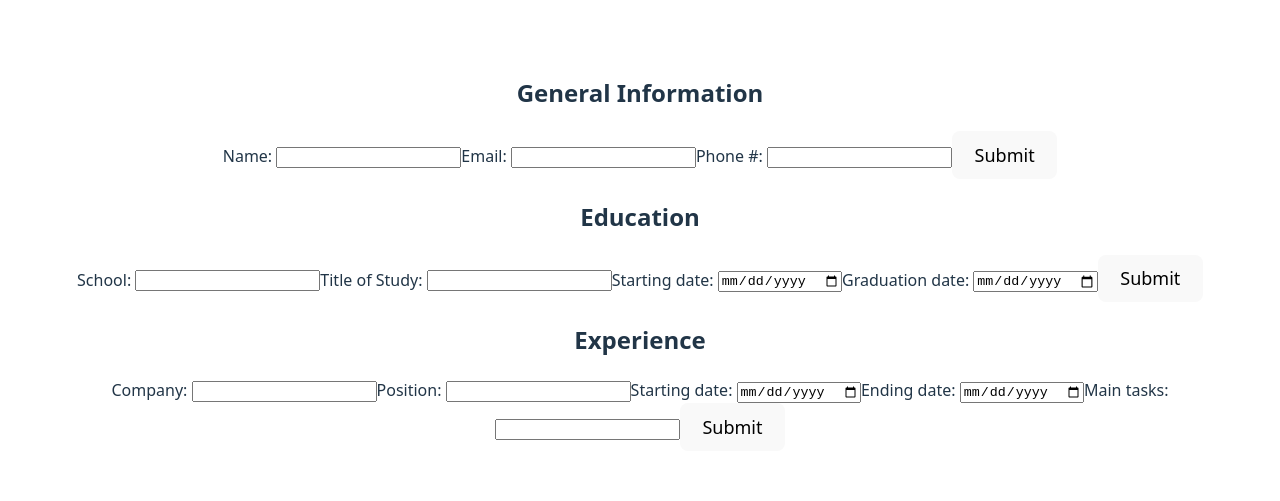
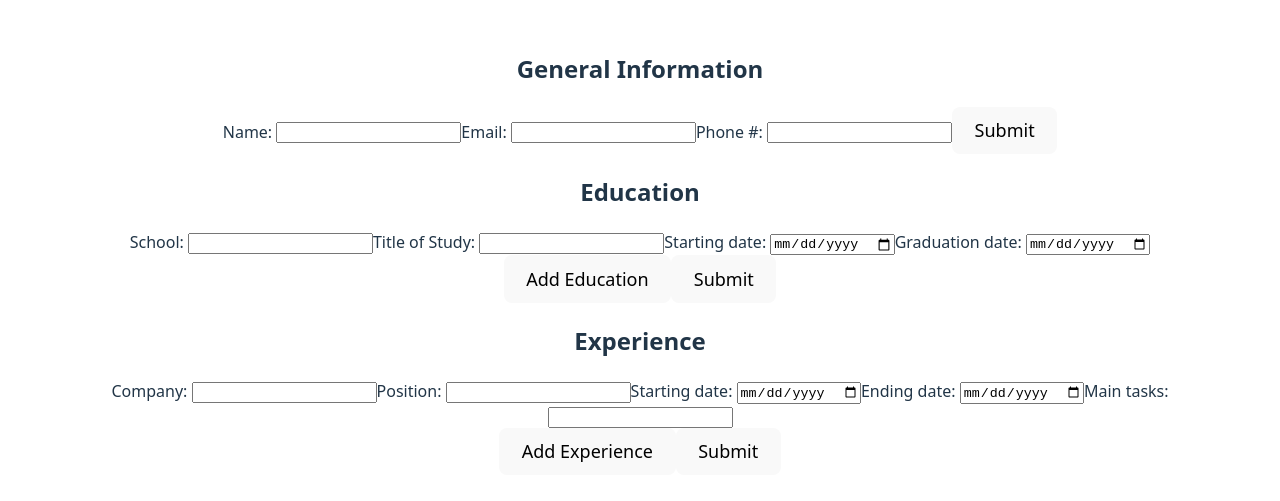
Before and after one commit to carlDguez19/odinCvapp, a React (Vite) app: page / in a window 1280 px wide. Shown: the part 147-648 px from the top of the page. Built offline with nearby package versions, Linux system fonts and the light colour scheme.

Commit message:
i updated the education and experiece components so i can add another education or experience input. BUGS: when the multiple educations get submitted, nothing actually gets displayed. when i remove an education it removes the last entry only

```diff
--- a/src/components/App.jsx
+++ b/src/components/App.jsx
@@ -4,12 +4,13 @@ import {Education} from './Education.jsx'
 import {Experience} from './Experience.jsx'
 import {Preview} from './Preview.jsx'
 import '../assets/App.css'
+import { Button } from './Button.jsx'
 
 export function App() {
   const [cvData, setData] = useState({
     general: null,
-    education: null,
-    experience: null
+    education: [],
+    experience: []
   });
 
   function updateSectionHandler(section, data){
@@ -17,8 +18,8 @@ export function App() {
   }
 
   return(
-    <div className='AppCvFilled'>
-      <div className='inputs'>
+    <div className="AppCvFilled">
+      <div className="inputs">
         <GeneralInfo onSubmit = {(data) => updateSectionHandler("general", data)}/>
         <Education onSubmit = {(data) => updateSectionHandler("education", data)}/>
         <Experience onSubmit={(data) => updateSectionHandler("experience", data)}/>
--- a/src/components/Education.jsx
+++ b/src/components/Education.jsx
@@ -2,26 +2,40 @@ import { Button } from "./Button.jsx";
 import { useState } from "react";
 
 export function Education({onSubmit}){//parameters will also include onEdit, onDelete, onAdd
-    const[edInfo, setEdInfo] = useState({
+    const[eduEntries, setEntries] = useState([{
         school: "",
         title: "",
         dateStart: "",
         dateEnd: "",
-    });
+    }]);
 
     const handleChange = (e) => {
         const {id, value} = e.target;
-        setEdInfo(prev => ({ ...prev, [id]: value }));
+        const upArr = [... eduEntries];
+        upArr[index][id] = value;
+        setEntries(upArr);
+    }
+
+    function addEntry(){
+        setEntries(prev => [... prev, {school: "", title: "", dateStart: "", dateEnd: ""}]);
+    }
+
+    function remEntry(index){
+        const upArr = [... eduEntries];
+        upArr.splice(index, 1);
+        setEntries(upArr);
     }
 
     function educationSubmit(e){
         e.preventDefault();
-        onSubmit(edInfo);
+        onSubmit(eduEntries);
     }
 
     return (
         <form className = "education-info">
             <h2>Education</h2>
+            {eduEntries.map((entry, index) => (
+                <div key={index} className="education-entry">
                     <label htmlFor="school">School: </label>
                     <input type="text" id="school" onChange={handleChange} />
                     <label htmlFor="title">Title of Study: </label>
@@ -30,6 +44,14 @@ export function Education({onSubmit}){//parameters will also include onEdit, onD
                     <input type="date" id="dateStart" onChange={handleChange}/>
                     <label htmlFor="dateEnd">Graduation date: </label>
                     <input type="date" id="dateEnd" onChange={handleChange}/>
+                    {eduEntries.length > 1 &&
+                        <Button type="button" text="Remove" onClick={() => remEntry(index)} fontSize="14px"/>
+                    }
+                </div>
+            ))}
+            {eduEntries.length < 6 &&
+                <Button type="button" text="Add Education" onClick={addEntry} fontSize="18px"/>
+            }
             <Button type="submit" text="Submit" onClick={educationSubmit} fontSize="18px"/>
         </form>
     )
--- a/src/components/Experience.jsx
+++ b/src/components/Experience.jsx
@@ -2,27 +2,35 @@ import { Button } from "./Button";
 import { useState } from "react";
 
 export function Experience({onSubmit}){//parameters will also include onEdit, onDelete, onAdd
-    const [expInfo, setExpInfo] = useState({
+    const [expEntries, setExpEntries] = useState([{
         company: "",
         position: "",
         dateStart: "",
         dateEnd: "",
         tasks: "",
-    });
+    }]);
 
     const handleChange = (e) => {
         const {id, value} = e.target;
-        setExpInfo(prev => ({ ...prev, [id]: value }));
+        const upArr = [... expEntries];
+        upArr[index][id] = value;
+        setExpEntries(upArr);
+    }
+
+    function addEntry(){
+        setExpEntries(prev => [...prev, {company: "", position: "", dateStart: "", dateEnd: "", tasks: ""}]);
     }
 
     function educationSubmit(e){
         e.preventDefault();
-        onSubmit(edInfo);
+        onSubmit(expEntries);
     }
 
     return (
         <form className="experience-info" action="POST">
             <h2>Experience</h2>
+            {expEntries.map((entry, index) => (
+                <div key={index} className="experience-block">
                     <label htmlFor="company">Company: </label>
                     <input type="text" id="company" onChange={handleChange}/>
                     <label htmlFor="position">Position: </label>
@@ -33,6 +41,9 @@ export function Experience({onSubmit}){//parameters will also include onEdit, on
                     <input type="date" id="dateEnd" onChange={handleChange}/>
                     <label htmlFor="tasks">Main tasks: </label>
                     <input type="text" id="tasks" onChange={handleChange}/>
+                </div>
+            ))}
+            <Button type="button" text="Add Experience" onClick={addEntry} fontSize="18px"/>
             <Button type="submit" text="Submit" onClick={educationSubmit} fontSize="18px"/>
         </form>
     )
--- a/src/components/Preview.jsx
+++ b/src/components/Preview.jsx
@@ -8,21 +8,29 @@ export function Preview({data}){
                     <p>{data.general.phone}</p>
                 </section>
             )}
-            {data.education && (
+            {data.education.length > 0 && (
                 <section>
                     <h3>Education</h3>
-                    <p>{data.education.school}</p>
-                    <p>{data.education.title}</p>
-                    <p>{data.education.dateStart} - {data.education.dateEnd}</p>
+                    {data.education.map((edu, index) => (
+                        <div key={index}>
+                            <p>{edu.school}</p>
+                            <p>{edu.title}</p>
+                            <p>{edu.dateStart} - {edu.dateEnd}</p>
+                        </div>
+                    ))}
                 </section>
             )}
-            {data.experience && (
+            {data.experience.length > 0 && (
                 <section>
                     <h3>Experience</h3>
-                    <p>{data.experience.company}</p>
-                    <p>{data.experience.position}</p>
-                    <p>{data.experience.dateStart} - {data.experience.dateEnd}</p>
-                    <p>{data.experience.tasks}</p>
+                    {data.experience.map((exp, index) => (
+                        <div key={index}>
+                            <p>{exp.company}</p>
+                            <p>{exp.position}</p>
+                            <p>{exp.dateStart} - {exp.dateEnd}</p>
+                            <p>{exp.tasks}</p>
+                        </div>
+                    ))}
                 </section>
             )}
         </div>
```
Lines whose indentation alone changed are shown as unchanged.
